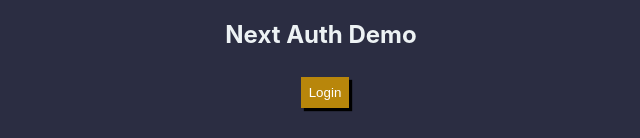
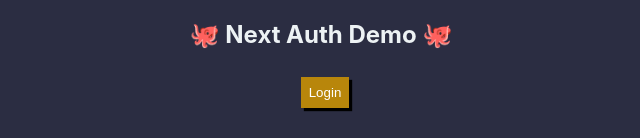
Before and after one commit to actyralf/auth-demo-next-13, a Next.js app: page / in a window 1280 px wide. Shown: the top 138 px of the page, without its empty margins (319-959 px from the left). Built offline with nearby package versions, Linux system fonts and the light colour scheme; no server answers.

Commit message:
add octo to heading

```diff
--- a/pages/_app.js
+++ b/pages/_app.js
@@ -7,7 +7,7 @@ function MyApp({Component, pageProps: {session, ...pageProps}}) {
     <SessionProvider session={session}>
       <GlobalStyles />
       <StyledContainer>
-        <h1>Next Auth Demo</h1>
+        <h1>🐙 Next Auth Demo 🐙</h1>
         <Component {...pageProps} />
       </StyledContainer>
     </SessionProvider>
```
